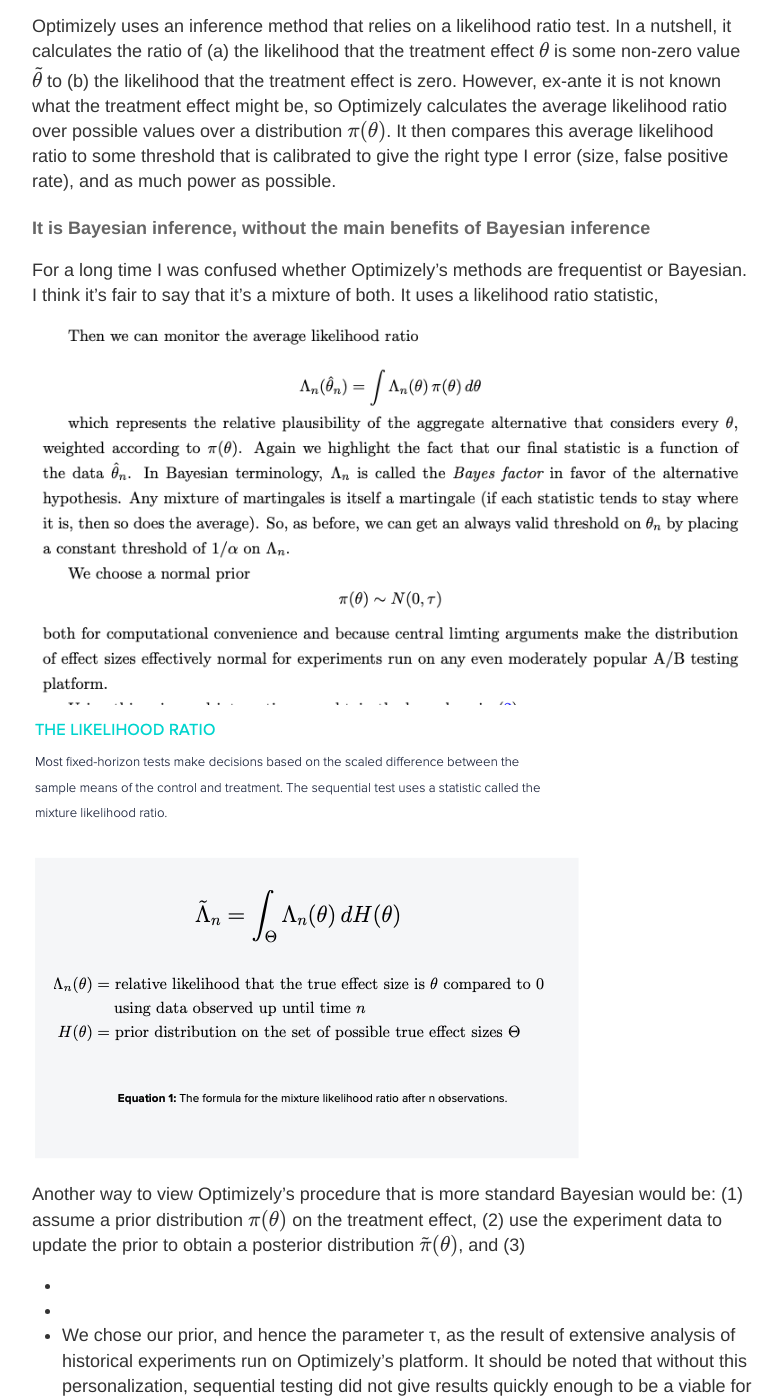
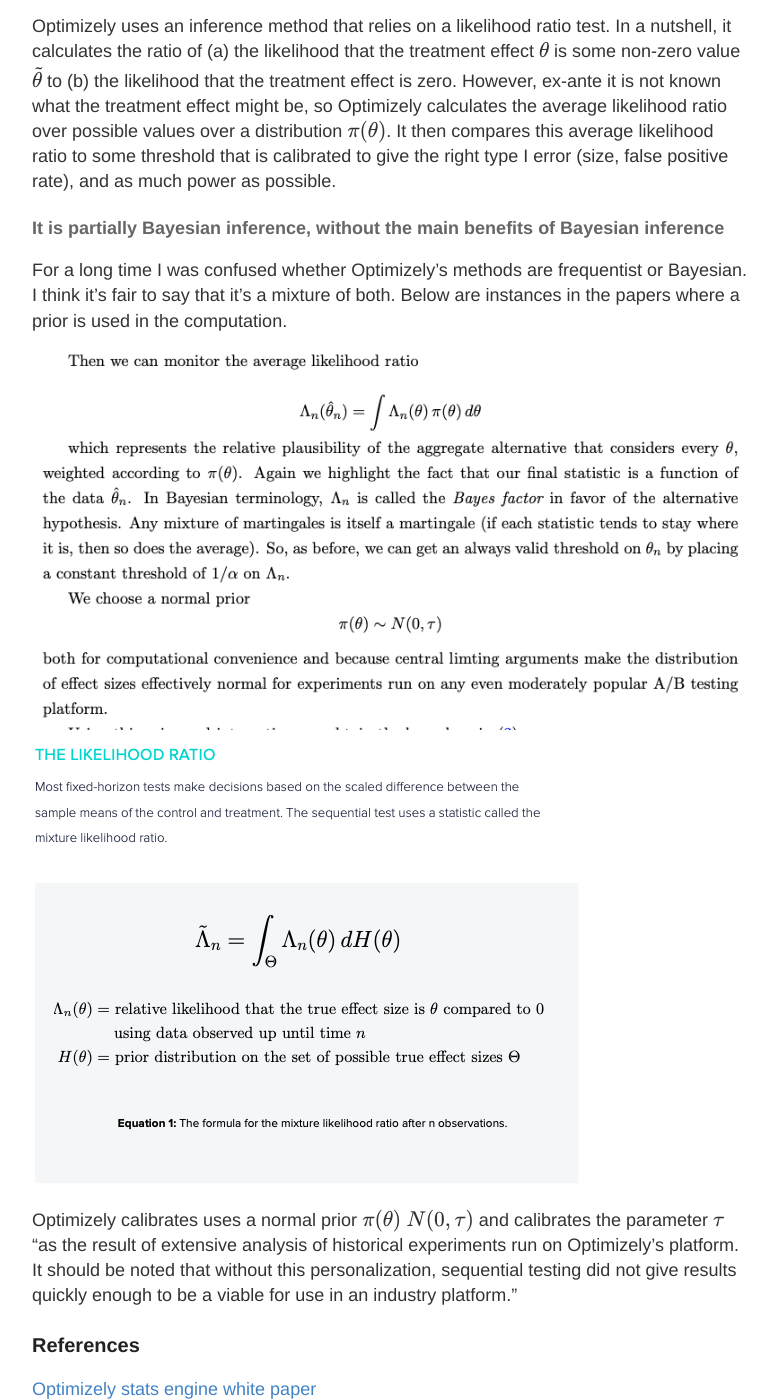
Before and after one commit to lechipatrick/lechipatrick.github.io, a Jekyll site: the page built from _posts/2022-12-07-a-critique-of-Optimizely.md, in a window 1280 px wide and 1400 px high, scrolled down 2645 px. Shown: the whole window, without its empty margins (248-1031 px from the left). Built offline with Jekyll 4.4.1, drawn with Linux system fonts in a browser that asks for light colours; formulas are drawn with MathJax 3; some of the changed text lies outside the part shown.

Commit message:
Update 2022-12-07-a-critique-of-Optimizely.md

```diff
--- a/_posts/2022-12-07-a-critique-of-Optimizely.md
+++ b/_posts/2022-12-07-a-critique-of-Optimizely.md
@@ -64,17 +64,13 @@
 #### Summary
 Optimizely uses an inference method that relies on a likelihood ratio test. In a nutshell, it calculates the ratio of (a) the likelihood that the treatment effect $\theta$  is some non-zero value $\tilde \theta$ to (b) the likelihood that the treatment effect is zero. However, ex-ante it is not known what the treatment effect might be, so Optimizely calculates the average likelihood ratio over possible values over a distribution $\pi(\theta)$. It then compares this average likelihood ratio to some threshold that is calibrated to give the right type I error (size, false positive rate), and as much power as possible.
 
-#### It is Bayesian inference, without the main benefits of Bayesian inference
-For a long time I was confused whether Optimizely's methods are frequentist or Bayesian. I think it's fair to say that it's a mixture of both. It uses a likelihood ratio statistic,
+#### It is partially Bayesian inference, without the main benefits of Bayesian inference
+For a long time I was confused whether Optimizely's methods are frequentist or Bayesian. I think it's fair to say that it's a mixture of both. Below are instances in the papers where a prior is used in the computation.
 
 ![bayesian_1](https://lechipatrick.github.io/bayesian_1.png)
 ![bayesian_2](https://lechipatrick.github.io/bayesian_2.png)
 
-Another way to view Optimizely's procedure that is more standard Bayesian would be: (1) assume a prior distribution $\pi(\theta)$ on the treatment effect, (2) use the experiment data to update the prior to obtain a posterior distribution $\tilde \pi(\theta)$, and (3)
-
-*
-*
-* We chose our prior, and hence the parameter τ, as the result of extensive analysis of historical experiments run on Optimizely’s platform. It should be noted that without this personalization, sequential testing did not give results quickly enough to be a viable for use in an industry platform. This is something we intend to keep refining going forward.
+Optimizely calibrates uses a normal prior $\pi(\theta) ~ N(0, \tau)$ and calibrates the parameter $\tau$ "as the result of extensive analysis of historical experiments run on Optimizely’s platform. It should be noted that without this personalization, sequential testing did not give results quickly enough to be a viable for use in an industry platform."
 
 ### References
 
```
